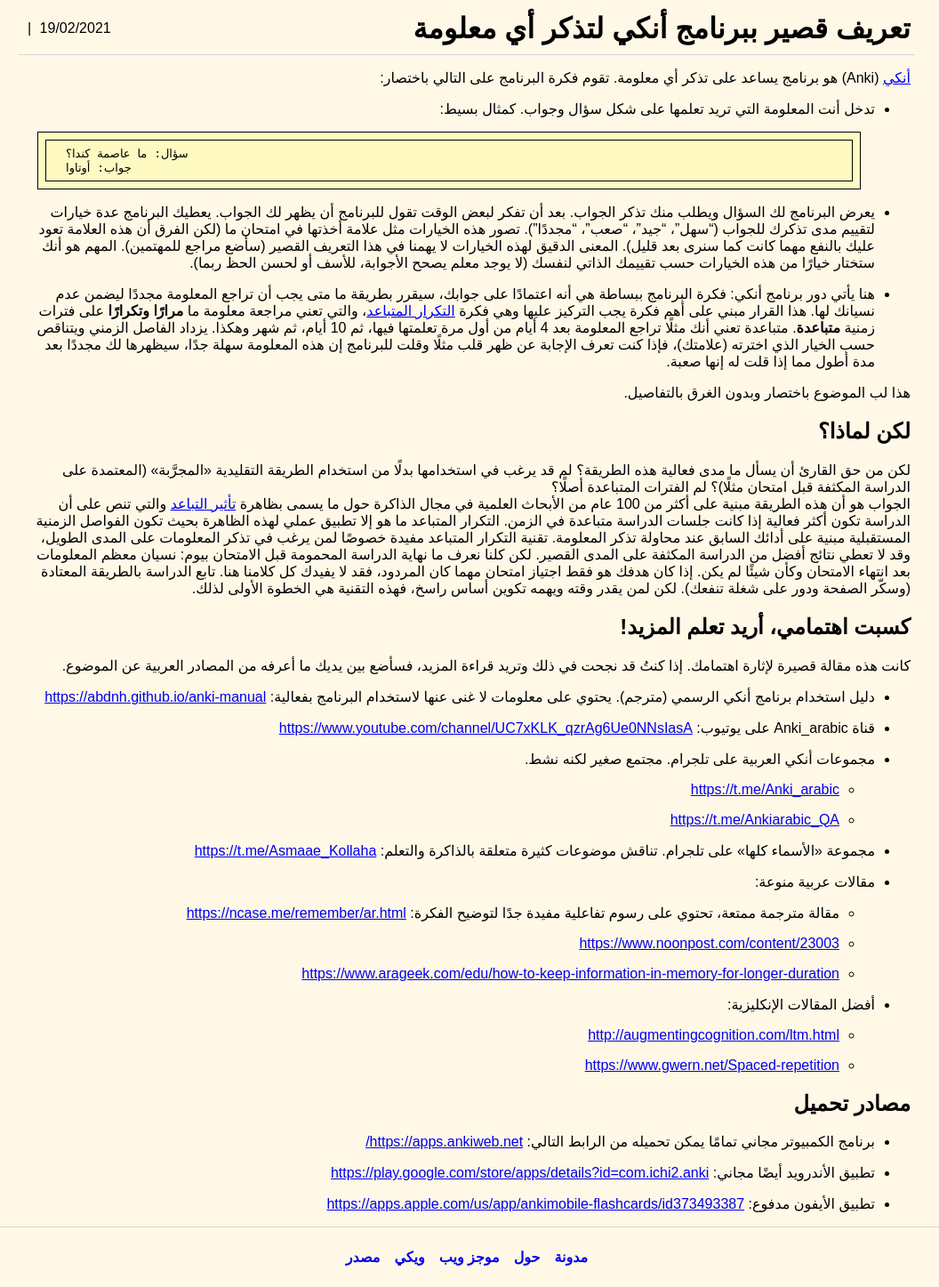
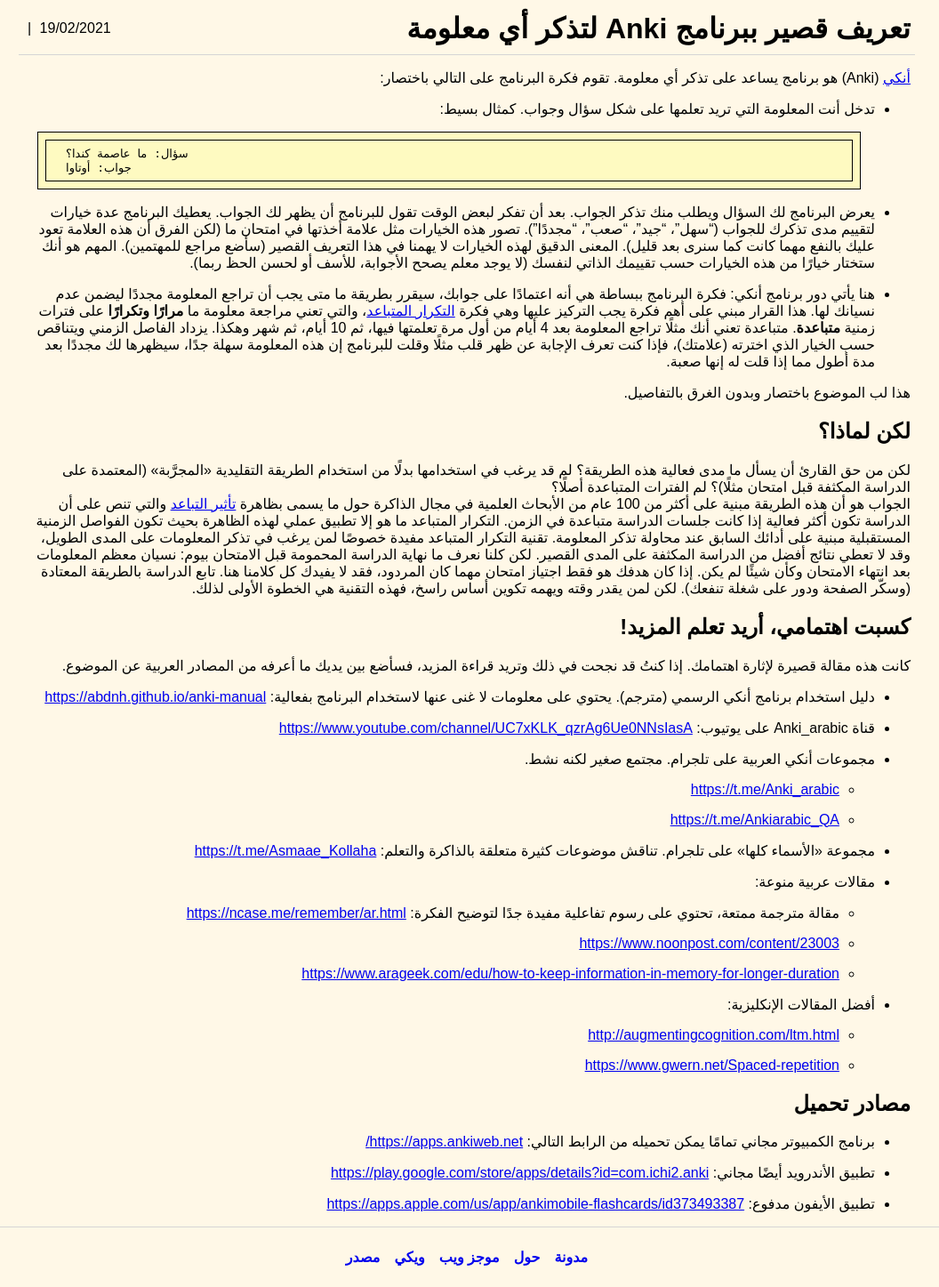
Before and after one commit to abdnh/abdnh.github.io, a Jekyll site: the page built from _posts/2021-02-19-anki-intro.md, in a window 1280 px wide. Shown: the whole page at 89% size, without its empty margins (115-1171 px from the left). Built offline with Jekyll 4.4.1, drawn with Linux system fonts in a browser that asks for light colours.

Commit message:
Add tags and tweak title of Anki intro post

```diff
--- a/_posts/2021-02-19-anki-intro.md
+++ b/_posts/2021-02-19-anki-intro.md
@@ -1,7 +1,8 @@
 ---
 layout: post
-title: "تعريف قصير ببرنامج أنكي لتذكر أي معلومة"
+title: "تعريف قصير ببرنامج Anki لتذكر أي معلومة"
 uuid: 43212f57-3915-45c7-9b85-a6289249de50
+tags: anki memory
 ---
 
 [أنكي][anki-wiki] (Anki) هو برنامج يساعد على تذكر أي معلومة.
```
